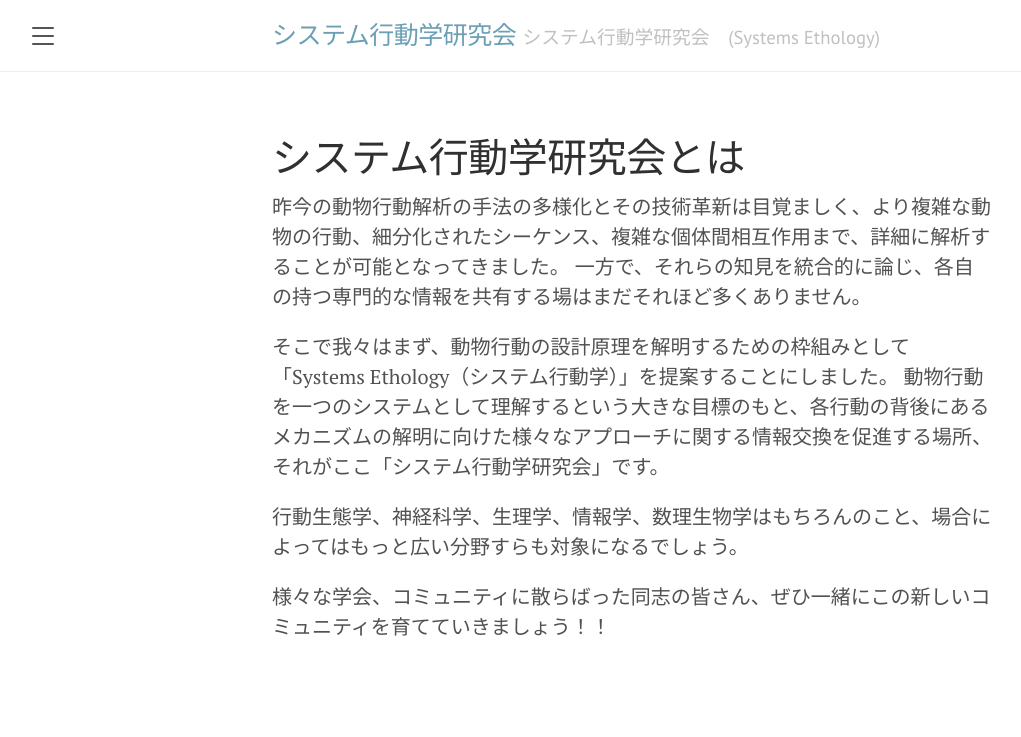
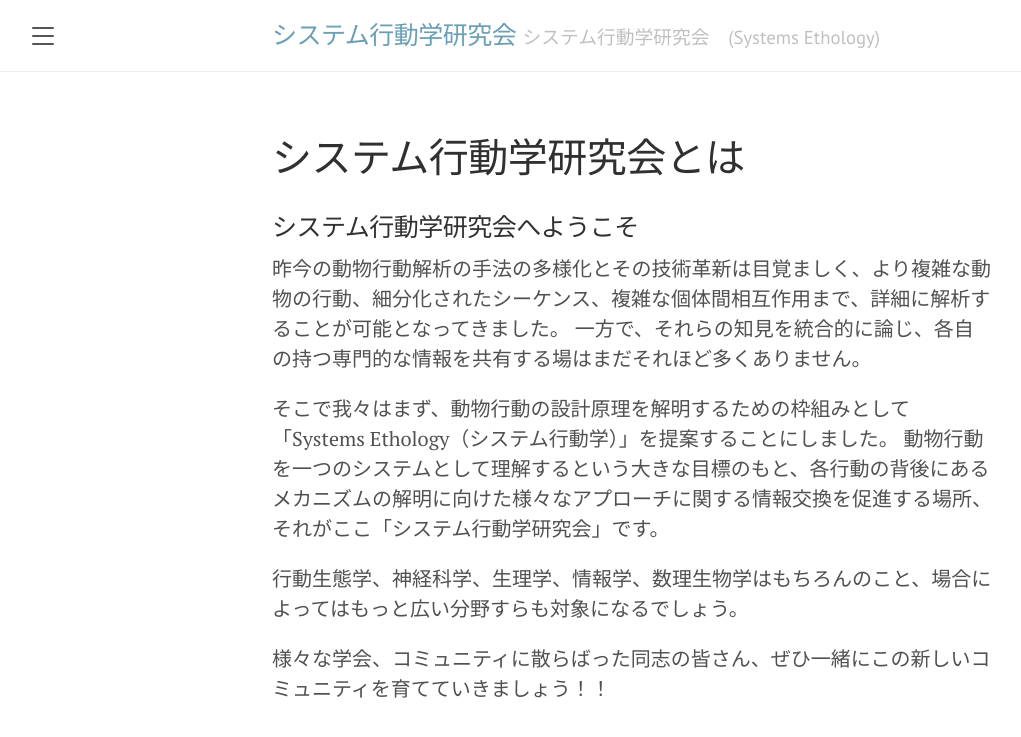
Before and after one commit to SystemsEthology/website, a Jekyll site: the page built from aboutus.md, in a window 1280 px wide. Shown: the top 737 px of the page, without its empty margins (8-1029 px from the left). Built offline with Jekyll 4.4.1, drawn with Linux system fonts in a browser that asks for light colours.

Commit message:
Update aboutus.md

```diff
--- a/aboutus.md
+++ b/aboutus.md
@@ -3,6 +3,7 @@ layout: page
 title: システム行動学研究会とは
 order: 2
 ---
+### システム行動学研究会へようこそ
 昨今の動物行動解析の手法の多様化とその技術革新は目覚ましく、より複雑な動物の行動、細分化されたシーケンス、複雑な個体間相互作用まで、詳細に解析することが可能となってきました。
 一方で、それらの知見を統合的に論じ、各自の持つ専門的な情報を共有する場はまだそれほど多くありません。
 
```
